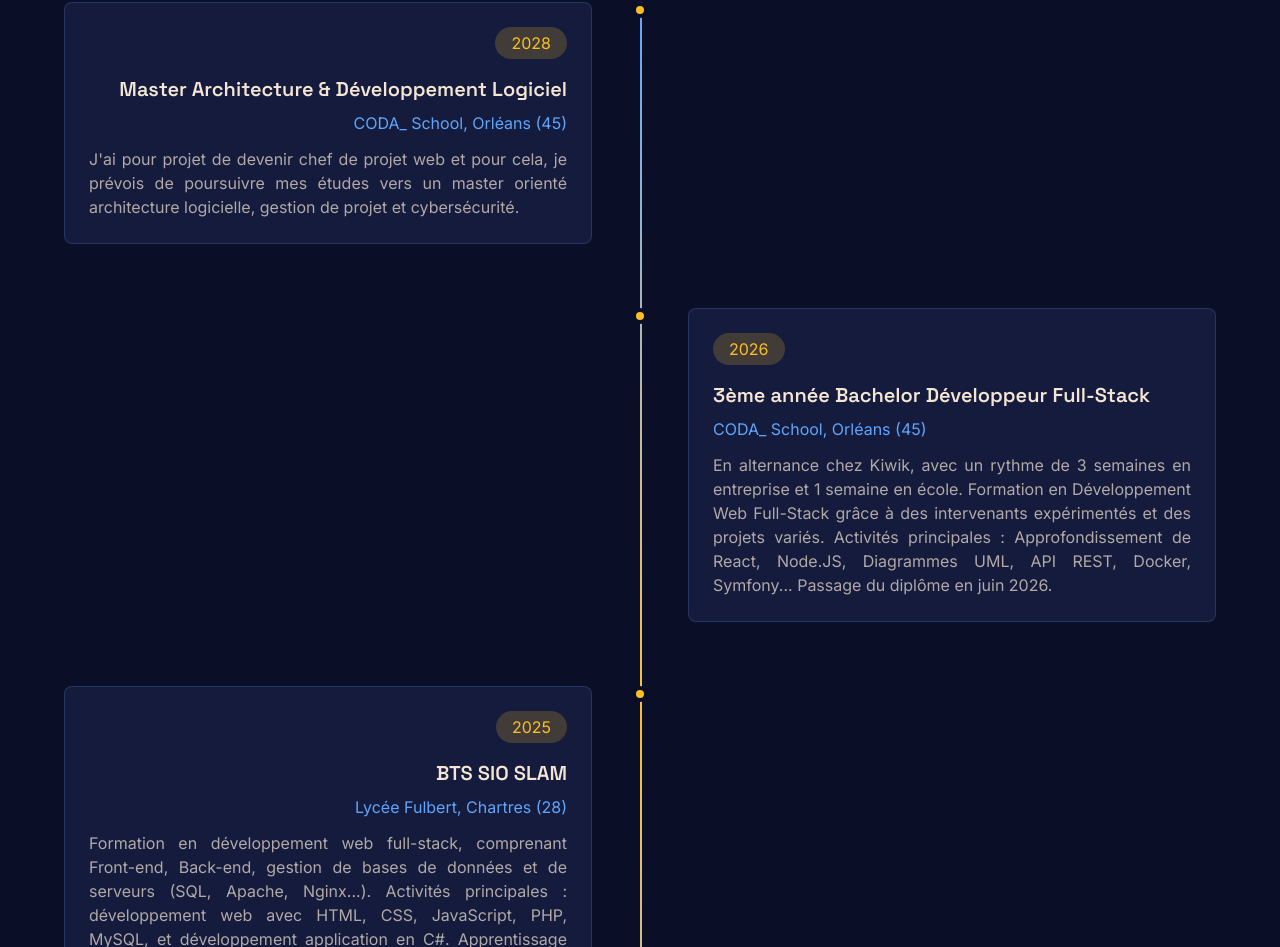
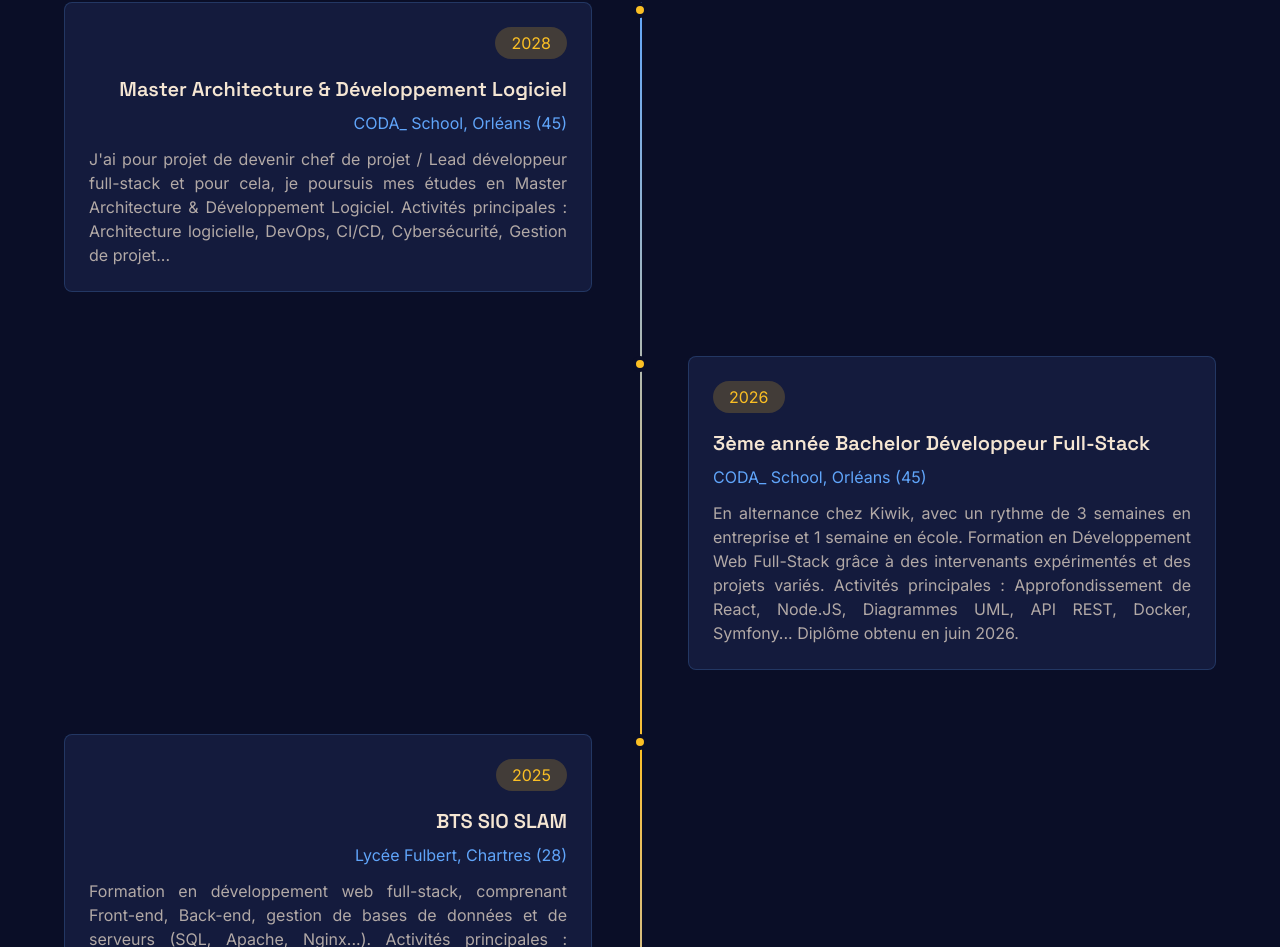
Before and after one commit to MaximeCode/My_Portfolio, a Next.js app: page /about_me in a window 1280 px wide. Shown: the part 1332-2279 px from the top of the page. Built offline with nearby package versions, Linux system fonts and the light colour scheme.

Commit message:
master desc updated

```diff
--- a/src/app/data/qui_suis_je.data.js
+++ b/src/app/data/qui_suis_je.data.js
@@ -46,14 +46,14 @@ export const education = [
         degree: "Master Architecture & Développement Logiciel",
         school: "CODA_ School, Orléans (45)",
         description:
-            "J'ai pour projet de devenir chef de projet web et pour cela, je prévois de poursuivre mes études vers un master orienté architecture logicielle, gestion de projet et cybersécurité.",
+            "J'ai pour projet de devenir chef de projet / Lead développeur full-stack et pour cela, je poursuis mes études en Master Architecture & Développement Logiciel. Activités principales : Architecture logicielle, DevOps, CI/CD, Cybersécurité, Gestion de projet...",
     },
     {
         year: "2026",
         degree: "3ème année Bachelor Développeur Full-Stack",
         school: "CODA_ School, Orléans (45)",
         description:
-            "En alternance chez Kiwik, avec un rythme de 3 semaines en entreprise et 1 semaine en école. Formation en Développement Web Full-Stack grâce à des intervenants expérimentés et des projets variés. Activités principales : Approfondissement de React, Node.JS, Diagrammes UML, API REST, Docker, Symfony... Passage du diplôme en juin 2026.",
+            "En alternance chez Kiwik, avec un rythme de 3 semaines en entreprise et 1 semaine en école. Formation en Développement Web Full-Stack grâce à des intervenants expérimentés et des projets variés. Activités principales : Approfondissement de React, Node.JS, Diagrammes UML, API REST, Docker, Symfony... Diplôme obtenu en juin 2026.",
     },
     {
         year: "2025",
```
